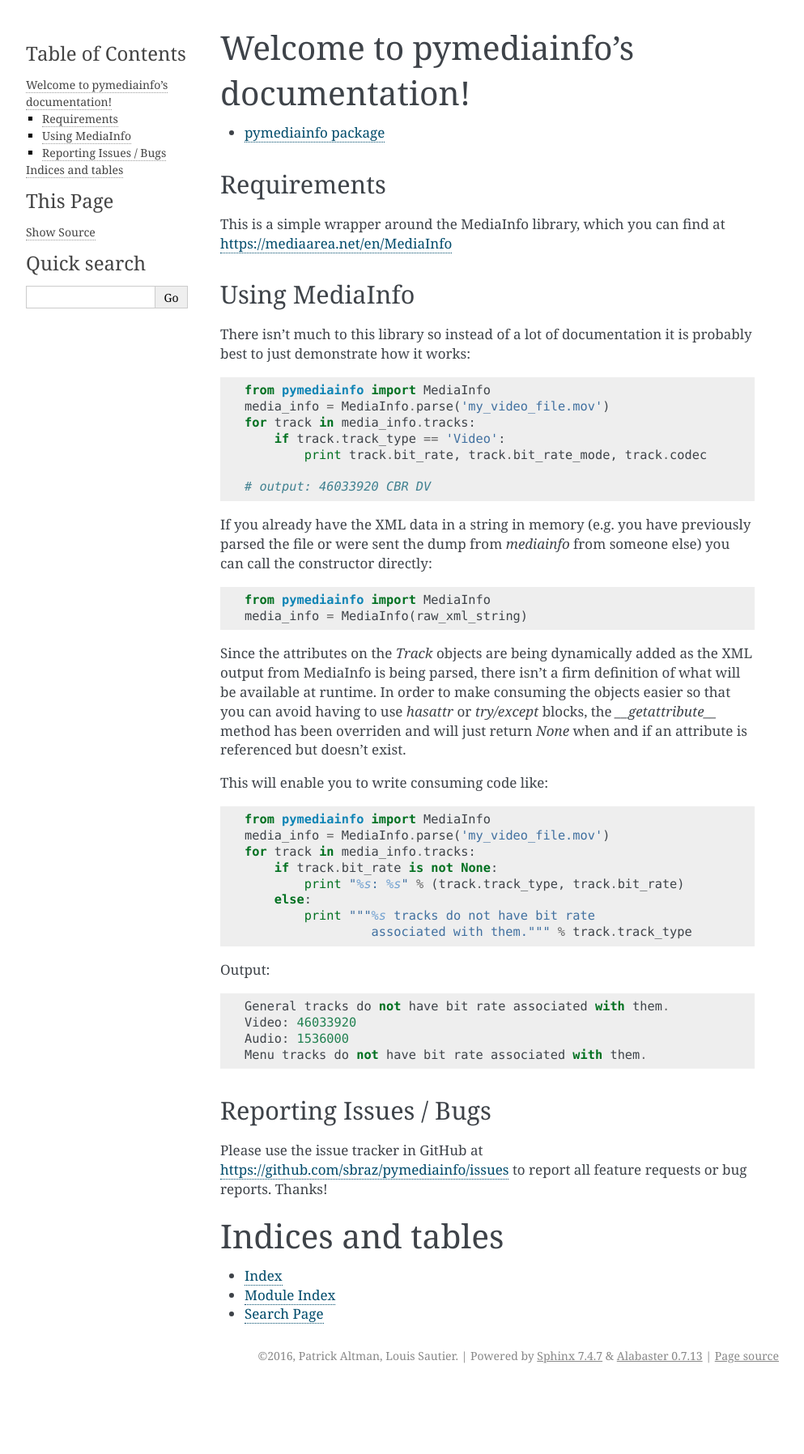
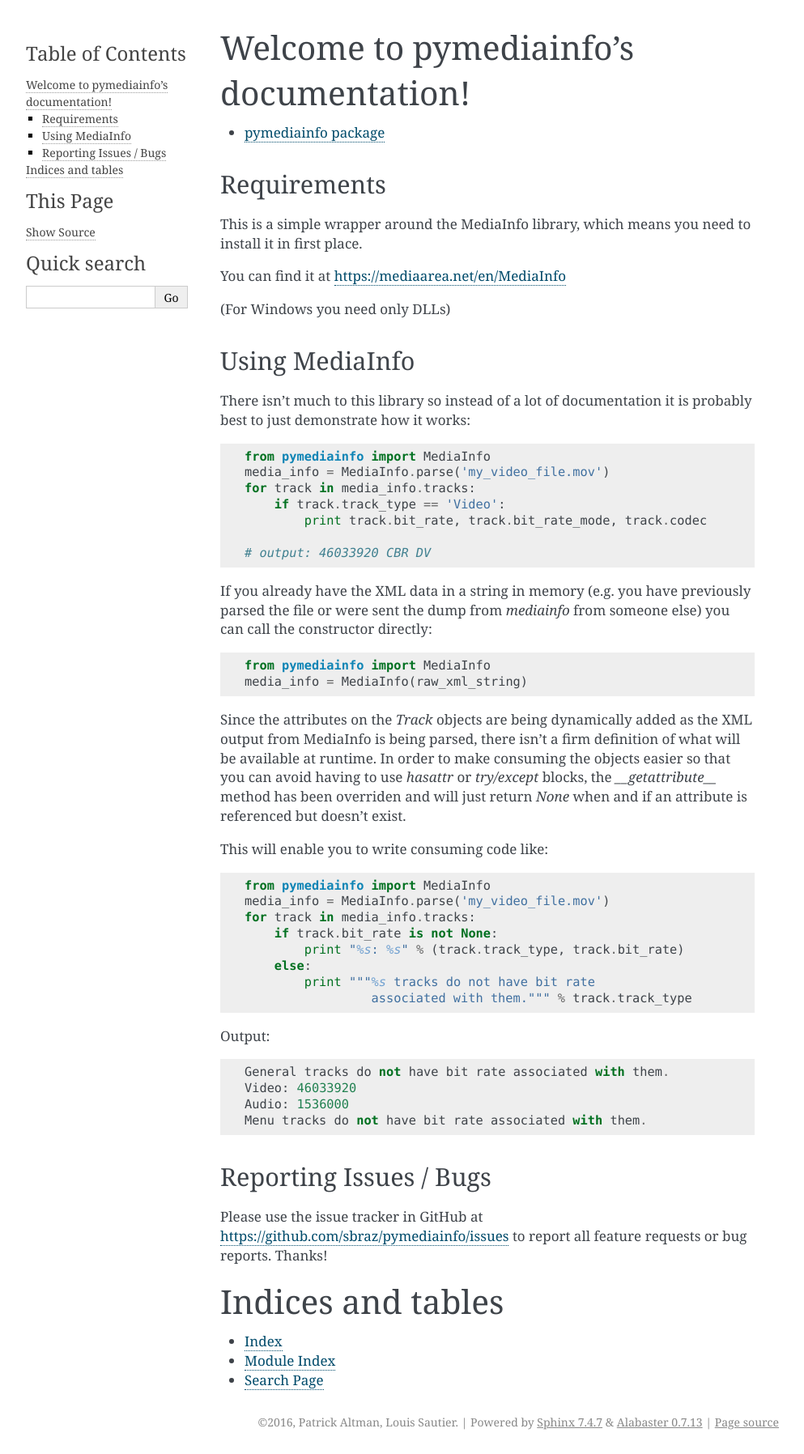
Before and after one commit to sbraz/pymediainfo, a Sphinx documentation site: the page built from docs/index.rst, in a window 1280 px wide. Shown: the whole page at 81% size, without its empty margins (148-1141 px from the left). Built offline with Sphinx 7.4.7, drawn with Linux system fonts in a browser that asks for light colours; before the commit the page ends 1714 px from its top, so only the background shows below that.

Commit message:
made installation more explanatory

```diff
--- a/docs/index.rst
+++ b/docs/index.rst
@@ -12,8 +12,11 @@
 Requirements
 ============
 
-This is a simple wrapper around the MediaInfo library, which you can find
-at https://mediaarea.net/en/MediaInfo
+This is a simple wrapper around the MediaInfo library, which means you need to install it in first place.
+
+You can find it at https://mediaarea.net/en/MediaInfo
+
+(For Windows you need only DLLs)
 
 ===============
 Using MediaInfo
```
